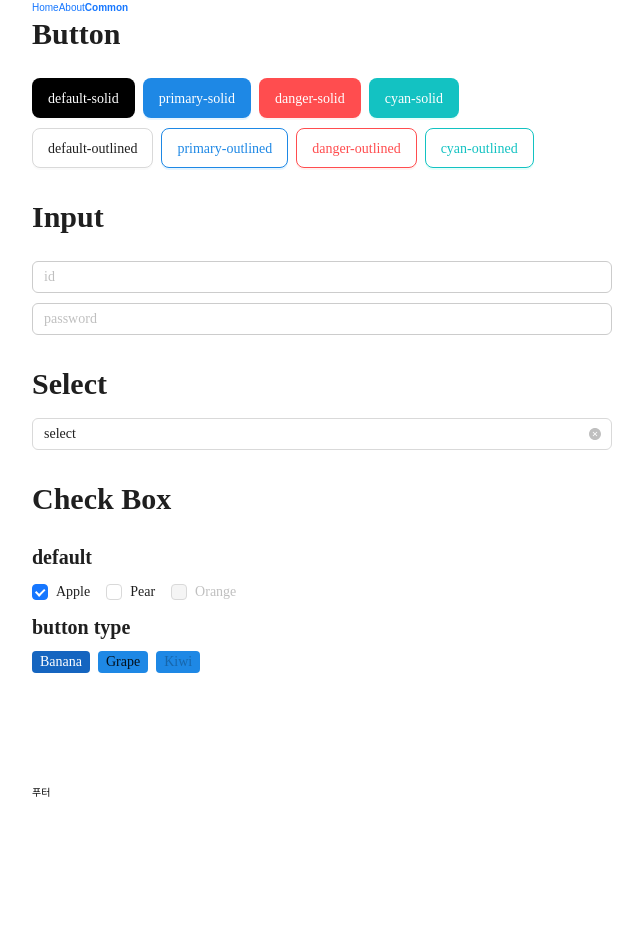
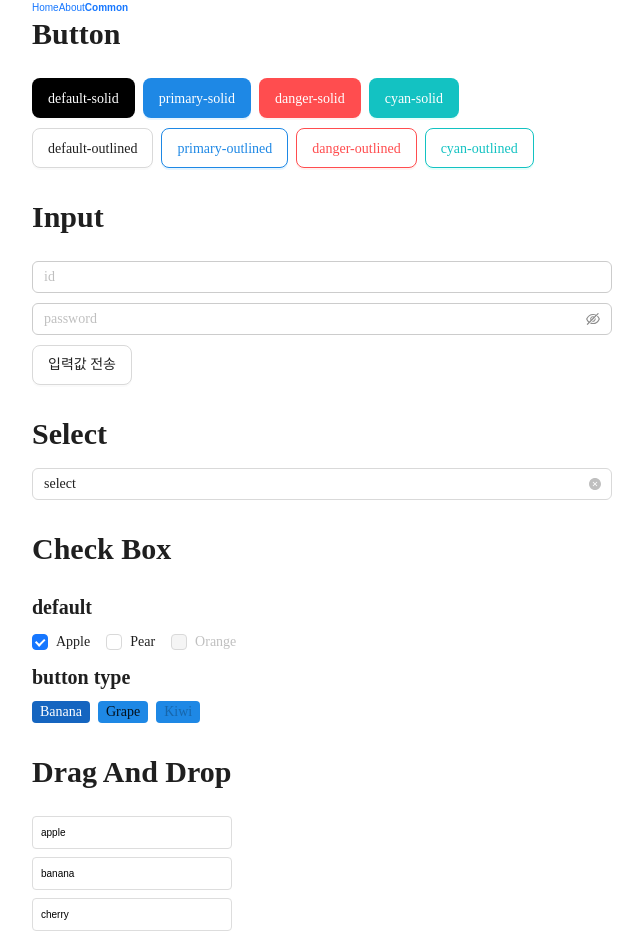
Before and after one commit to 9Gu-Mo/React_Antd, a React (Vite) app: page /common in a window 1280 px wide. Shown: the top 939 px of the page, without its empty margins (318-961 px from the left). Before the commit the page ends 800 px from the top, so only its background shows below. Built offline with nearby package versions, Linux system fonts and the light colour scheme.

Commit message:
dnd 컴포넌트 추가

```diff
--- a/package.json
+++ b/package.json
@@ -10,6 +10,7 @@
     "preview": "vite preview"
   },
   "dependencies": {
+    "@hello-pangea/dnd": "^18.0.1",
     "antd": "^5.28.0",
     "dayjs": "^1.11.19",
     "react": "^18.3.1",
--- a/src/components/common/AntdButton.tsx
+++ b/src/components/common/AntdButton.tsx
@@ -6,7 +6,7 @@ export default function AntdButton() {
     <>
       <Flex vertical gap={10}>
         <Title level={2}>Button</Title>
-        <Flex gap={"small"}>
+        <Flex gap={"small"} wrap>
           <Button color="default" variant="solid" htmlType="submit">
             default-solid
           </Button>
@@ -24,7 +24,7 @@ export default function AntdButton() {
           </Button>
         </Flex>
 
-        <Flex gap={"small"}>
+        <Flex gap={"small"} wrap>
           <Button color="default" variant="outlined">
             default-outlined
           </Button>
--- a/src/components/common/AntdInput.tsx
+++ b/src/components/common/AntdInput.tsx
@@ -1,4 +1,4 @@
-import { Flex, Form, Input } from "antd";
+import { Button, Flex, Form, Input } from "antd";
 import Title from "antd/es/typography/Title";
 import style from "@/styles/input.module.scss";
 
@@ -18,7 +18,10 @@ export default function AntdInput() {
             name={"userPassword"}
             rules={[{ required: true, message: "비밀번호를 입력해주세요." }]}
           >
-            <Input placeholder="password" type="password" />
+            <Input.Password placeholder="password" type="password" />
+          </Form.Item>
+          <Form.Item>
+            <Button htmlType="submit">입력값 전송</Button>
           </Form.Item>
         </Form>
       </Flex>
--- /dev/null
+++ b/src/components/common/DndEx.tsx
@@ -0,0 +1,63 @@
+import {
+  DragDropContext,
+  Draggable,
+  Droppable,
+  type DropResult,
+} from "@hello-pangea/dnd";
+import { Flex } from "antd";
+import Title from "antd/es/typography/Title";
+import { useState } from "react";
+
+export default function DndEx() {
+  const [items, setItems] = useState(["apple", "banana", "cherry"]);
+
+  const handleDnd = (result: DropResult) => {
+    if (!result.destination) return;
+    const updated = Array.from(items);
+    const [moved] = updated.splice(result.source.index, 1);
+    updated.splice(result.destination.index, 0, moved);
+    setItems(updated);
+  };
+
+  return (
+    <>
+      <Flex vertical gap={10}>
+        <Title level={2}>Drag And Drop</Title>
+        <DragDropContext onDragEnd={handleDnd}>
+          <Droppable droppableId="fruit-list">
+            {(provided) => (
+              <div
+                ref={provided.innerRef}
+                {...provided.droppableProps}
+                style={{ width: 200 }}
+              >
+                {items.map((item, index) => (
+                  <Draggable key={item} draggableId={item} index={index}>
+                    {(provided) => (
+                      <div
+                        ref={provided.innerRef}
+                        {...provided.draggableProps}
+                        {...provided.dragHandleProps}
+                        style={{
+                          padding: "8px",
+                          marginBottom: "8px",
+                          background: "#fff",
+                          border: "1px solid #ddd",
+                          borderRadius: 4,
+                          ...provided.draggableProps.style,
+                        }}
+                      >
+                        {item}
+                      </div>
+                    )}
+                  </Draggable>
+                ))}
+                {provided.placeholder}
+              </div>
+            )}
+          </Droppable>
+        </DragDropContext>
+      </Flex>
+    </>
+  );
+}
--- a/src/routes/Common.tsx
+++ b/src/routes/Common.tsx
@@ -2,6 +2,7 @@ import AntdButton from "../components/common/AntdButton";
 import AntdCheck from "../components/common/AntdCheck";
 import AntdInput from "../components/common/AntdInput";
 import AntdSelect from "../components/common/AntdSelect";
+import DndEx from "../components/common/DndEx";
 
 export default function Common() {
   return (
@@ -10,6 +11,7 @@ export default function Common() {
       <AntdInput />
       <AntdSelect />
       <AntdCheck />
+      <DndEx />
     </>
   );
 }
```
Also changed, not shown: 1 other file (tests, documents, lock files or other folders).
